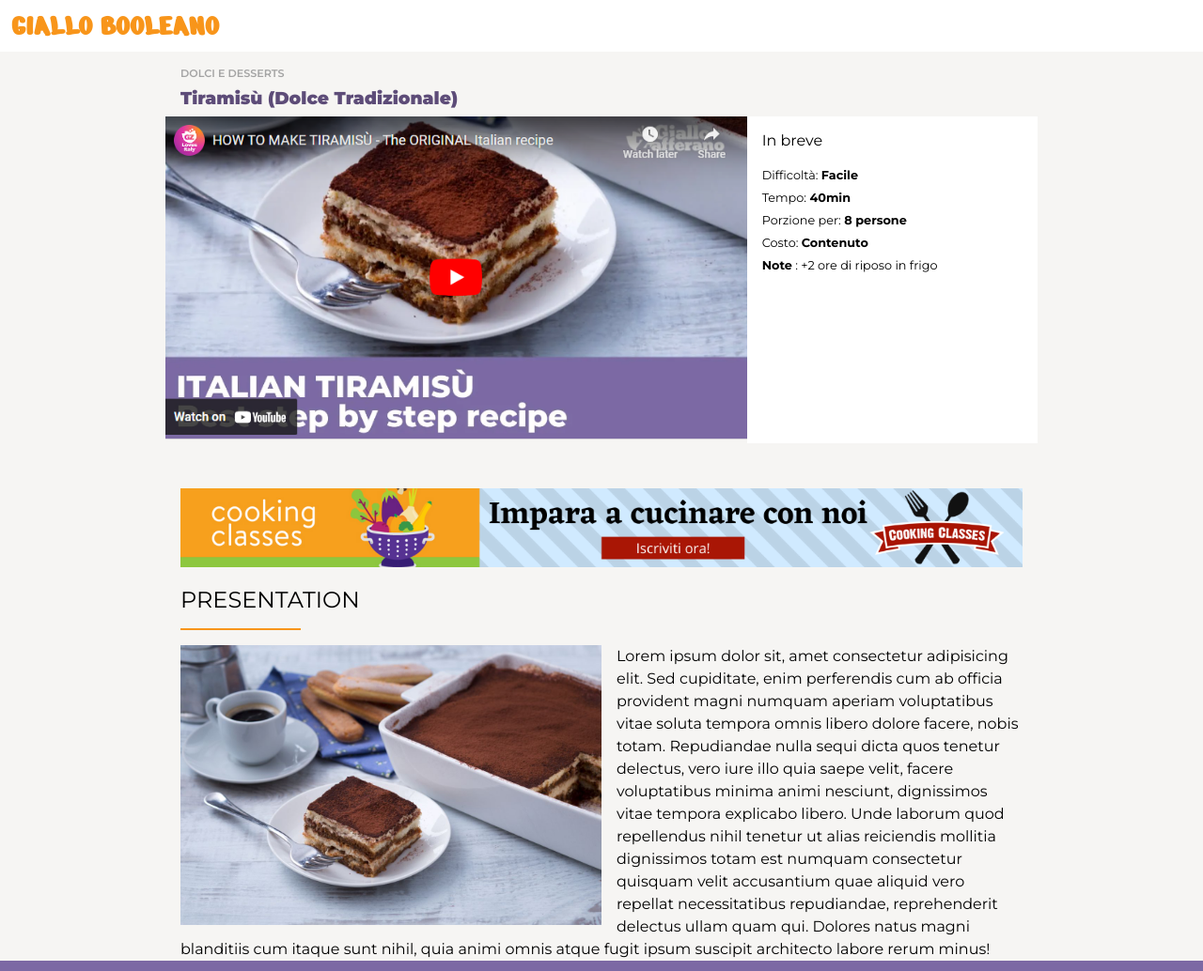
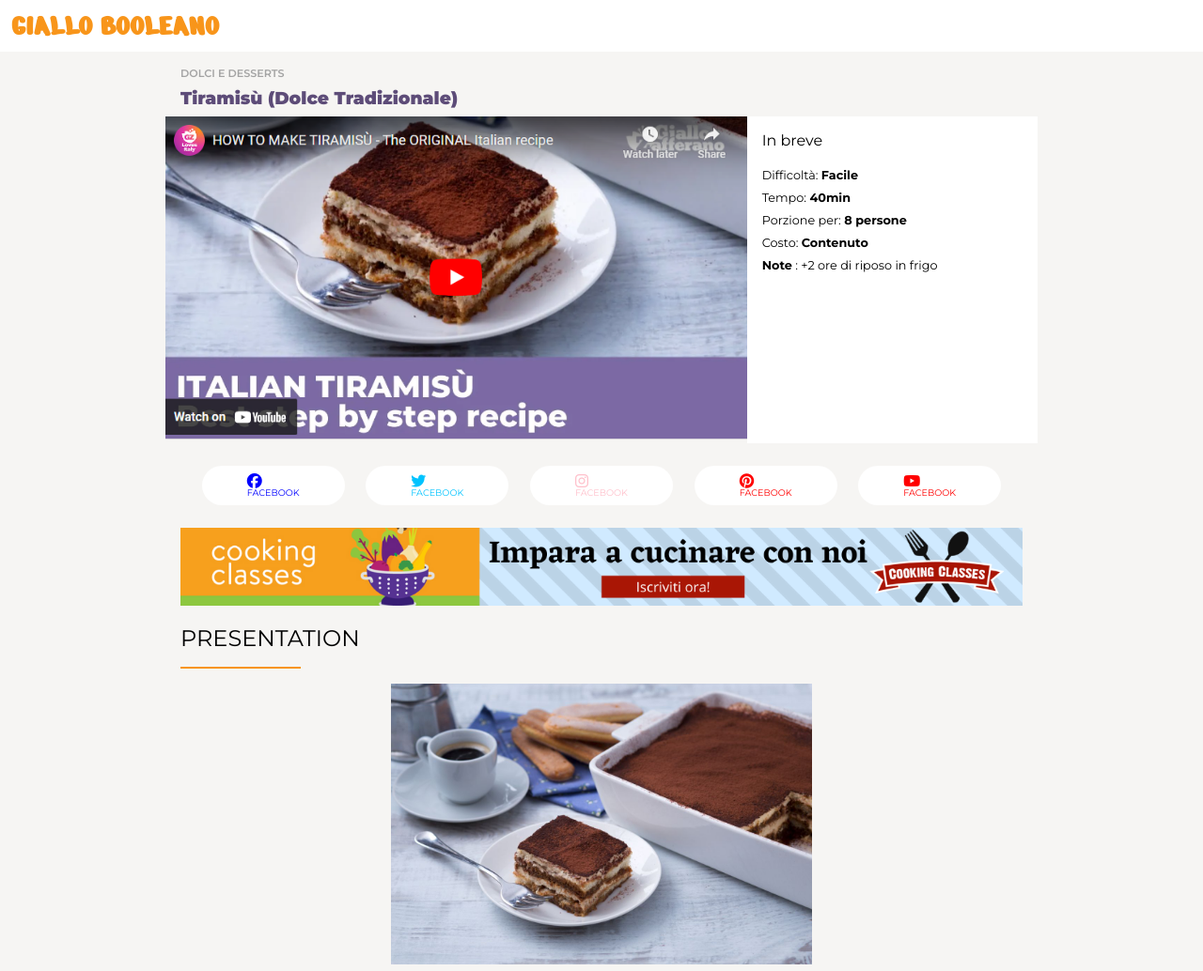
Before and after one commit to massimopallera/htmlcss-responsive-layout, a plain HTML site: page index.html in a window 1280 px wide. Shown: the top 1034 px of the page at 94% size. Drawn offline with Linux system fonts and the light colour scheme.

Commit message:
update: added icon style

```diff
--- a/assets/css/style.css
+++ b/assets/css/style.css
@@ -26,6 +26,11 @@ body{
 header{
     background-color: var(--bg-secondary);
 }
+
+footer{
+    margin-top: 2rem;
+}
+
 a{
     color: white;
 }
@@ -39,11 +44,7 @@ a{
     background-color: greenyellow;
 }
 .debug main{
-    .social-container{
-        width: 2rem;
-        aspect-ratio: 1;
-        border-radius: 50%;
-    }
+
 
     .banner{
         width: 100%;
@@ -116,8 +117,31 @@ a{
         display: none;
     }
 
+.rounded{
 
+    background: white;
+    padding: 1rem;
+    border-radius: 50%;
+}
 
+i.fa-facebook{
+    color: blue;
+}
+i.fa-twitter{
+    color: rgb(0, 195, 255);
+}
+i.fa-pinterest{
+    color: red;
+}
+i.fa-youtube{
+    color: red;
+}
+i.fa-instagram{
+    color: pink;
+}
+.d-none{
+    display: none;
+}
 
 main{
     #jumbotron{
@@ -176,6 +200,11 @@ footer{
             justify-content: space-around;
             flex-wrap: wrap;
         }
+        .rounded{
+            padding: .5rem 3rem;
+            border-radius: 9999px;
+            /* text-align: center; */
+        }
 
     }
 
@@ -187,15 +216,9 @@ footer{
         display: block;
         width: 100%;
     }
-
-    #presentation{
-        .fl-md-l{
-            float: left;
-        }
         .mr-md-1{
             margin-right: 1rem;
         }
-    }
 
 
 }
@@ -214,6 +237,13 @@ footer{
                 display: block;
             }
         }
+        .d-flex.lg{
+            display: flex;
+        }
+        .d-inline-lg{
+            display: block;
+            font-size: .6rem;
+        }
     }
 
     footer{
--- a/index.html
+++ b/index.html
@@ -4,6 +4,8 @@
     <meta charset="UTF-8">
     <meta name="viewport" content="width=device-width, initial-scale=1.0">
     <title>Document</title>
+
+    <link rel="stylesheet" href="https://cdnjs.cloudflare.com/ajax/libs/font-awesome/6.6.0/css/all.min.css" integrity="sha512-Kc323vGBEqzTmouAECnVceyQqyqdsSiqLQISBL29aUW4U/M7pSPA/gEUZQqv1cwx4OnYxTxve5UMg5GT6L4JJg==" crossorigin="anonymous" referrerpolicy="no-referrer" />
 
     <!-- title font -->
     <link rel="preconnect" href="https://fonts.googleapis.com">
@@ -57,11 +59,31 @@
          <section id="socials">
             <div class="container">
                 <div class="d-flex py-3">
-                    <div class="social-container"></div>
-                    <div class="social-container"></div>
-                    <div class="social-container"></div>
-                    <div class="social-container"></div>
-                    <div class="social-container"></div>
+                    <span class="social-container p-md-social">
+                        <i class="fa-brands fa-facebook d-inline rounded">
+                            <span class="d-inline-lg d-none">FACEBOOK</span>
+                        </i>
+                    </span>
+                    <span class="social-container p-md-social py-lg-1">
+                        <i class="fa-brands fa-twitter d-inline rounded">
+                            <span class="d-inline-lg d-none">FACEBOOK</span>
+                        </i>
+                    </span>
+                    <span class="social-container p-md-social py-lg-1">
+                        <i class="fa-brands fa-instagram d-inline rounded">
+                            <span class="d-inline-lg d-none">FACEBOOK</span>
+                    </i>
+                    </span>
+                    <span class="social-container p-md-social py-lg-1 d-flex-lg">
+                        <i class="fa-brands fa-pinterest rounded">
+                            <span class="d-inline-lg d-none">FACEBOOK</span>
+                        </i>
+                    </span>
+                    <span class="social-container p-md-social py-lg-1">
+                        <i class="fa-brands fa-youtube d-inline rounded">
+                            <span class="d-inline-lg d-none">FACEBOOK</span>
+                        </i>
+                    </span>
                 </div>
             </div>
          </section>
```
